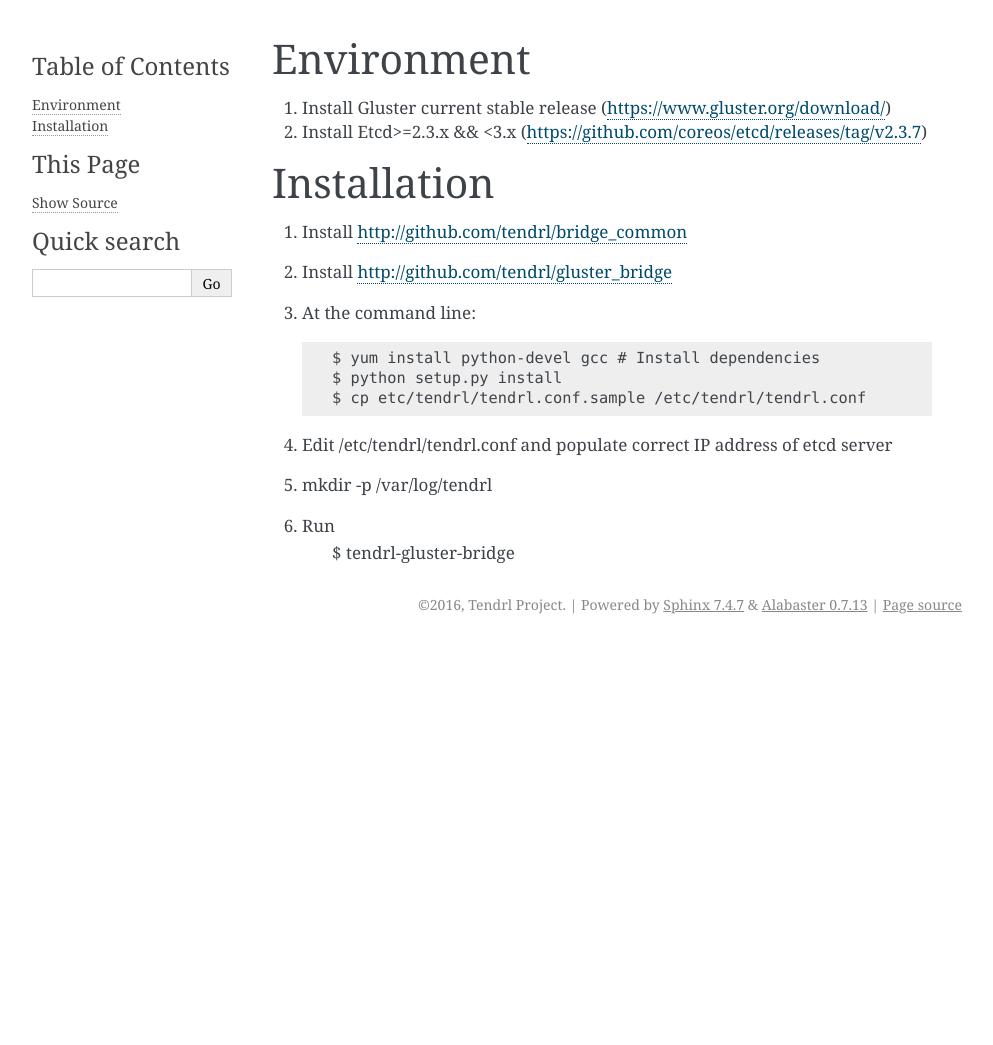
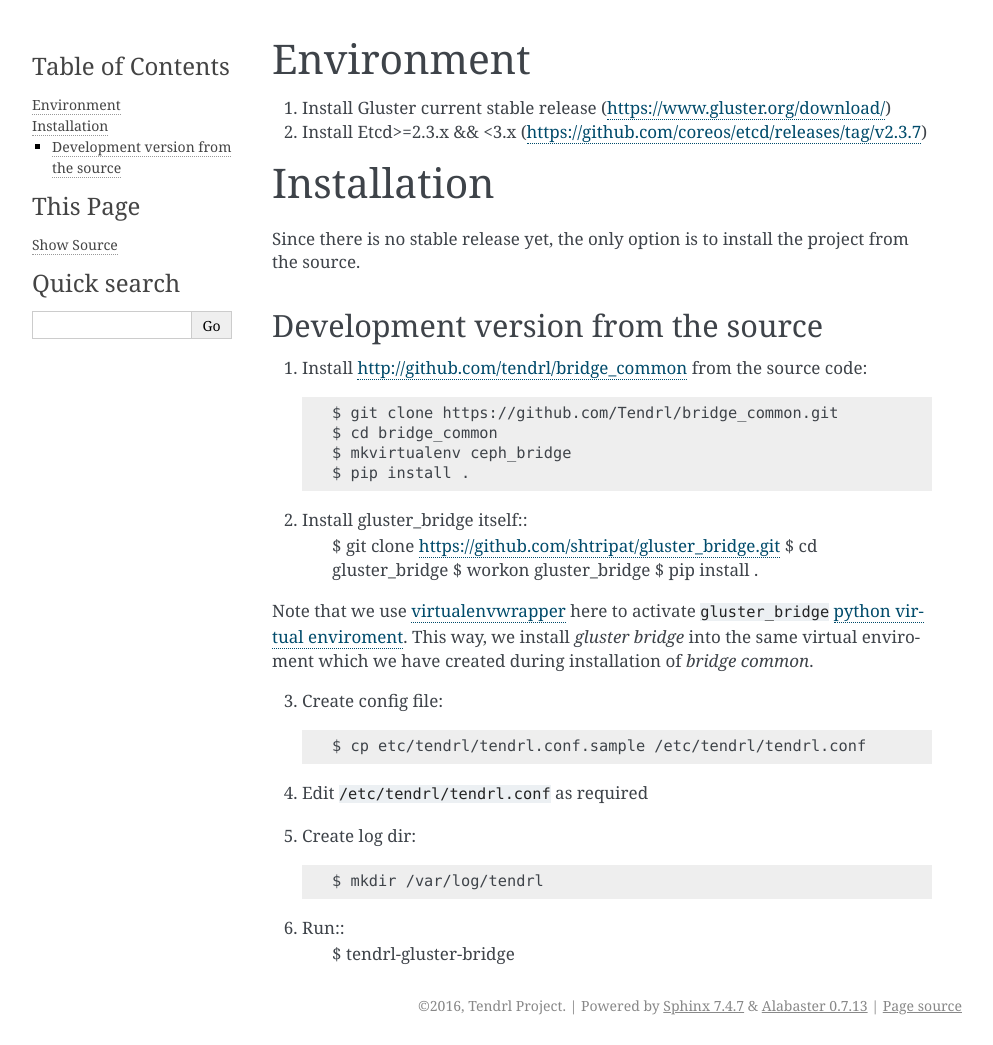
Before and after one commit to Tendrl/gluster-integration, a Sphinx documentation site: the page built from doc/source/installation.rst, in a window 1280 px wide. Shown: the whole page, without its empty margins (148-1141 px from the left). Built offline with Sphinx 7.4.7, drawn with Linux system fonts in a browser that asks for light colours; before the commit the page ends 900 px from its top, so only the background shows below that.

Commit message:
Incorporated review comments
Signed-off-by: Shubhendu <shtripat@redhat.com>

```diff
--- a/doc/source/installation.rst
+++ b/doc/source/installation.rst
@@ -10,17 +10,40 @@
 Installation
 ============
 
+Since there is no stable release yet, the only option is to install the project from the source.
 
-1. Install http://github.com/tendrl/bridge_common
-2. Install http://github.com/tendrl/gluster_bridge
+Development version from the source
+-----------------------------------
 
-3. At the command line::
+1. Install http://github.com/tendrl/bridge_common from the source code::
 
-    $ yum install python-devel gcc # Install dependencies
-    $ python setup.py install
+    $ git clone https://github.com/Tendrl/bridge_common.git
+    $ cd bridge_common
+    $ mkvirtualenv ceph_bridge
+    $ pip install .
+
+2. Install gluster_bridge itself::
+    $ git clone https://github.com/shtripat/gluster_bridge.git
+    $ cd gluster_bridge
+    $ workon gluster_bridge
+    $ pip install .
+
+Note that we use virtualenvwrapper_ here to activate ``gluster_bridge`` `python
+virtual enviroment`_. This way, we install *gluster bridge* into the same virtual
+enviroment which we have created during installation of *bridge common*.
+
+.. _virtualenvwrapper: https://virtualenvwrapper.readthedocs.io/en/latest/
+.. _`python virtual enviroment`: https://virtualenv.pypa.io/en/stable/
+
+3. Create config file::
+
     $ cp etc/tendrl/tendrl.conf.sample /etc/tendrl/tendrl.conf
 
-4. Edit /etc/tendrl/tendrl.conf and populate correct IP address of etcd server
-5. mkdir -p /var/log/tendrl
-6. Run
+4. Edit ``/etc/tendrl/tendrl.conf`` as required
+
+5. Create log dir::
+
+    $ mkdir /var/log/tendrl
+
+6. Run::
     $ tendrl-gluster-bridge
```
